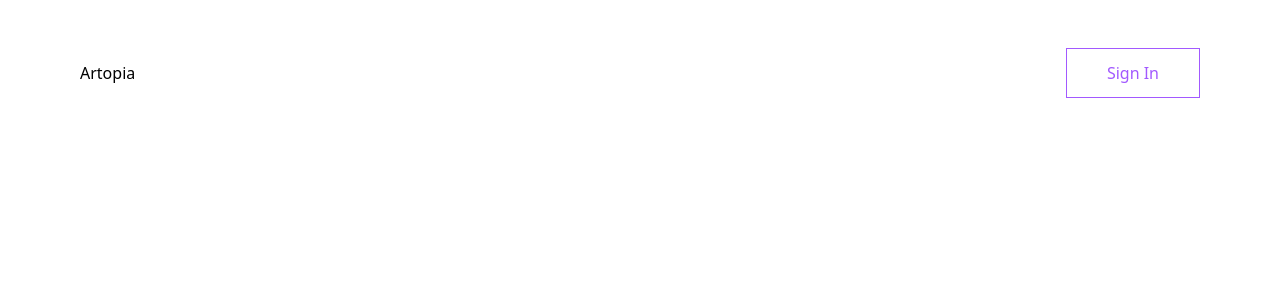
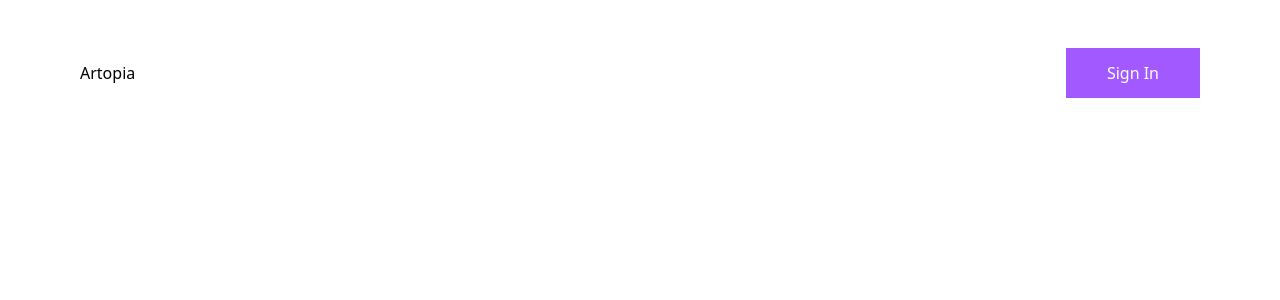
Before and after one commit to zillBoy/ecommerce-app, a Next.js app: page / in a window 1280 px wide. Shown: the top 300 px of the page. Built offline with nearby package versions, Linux system fonts and the light colour scheme.

Commit message:
[feature/homepage-basic-layout] "variant" prop types added

```diff
--- a/src/components/common/Button/Button.tsx
+++ b/src/components/common/Button/Button.tsx
@@ -6,13 +6,14 @@ import { tv } from "tailwind-variants";
 
 type Props = {
   text: string;
+  variant: string;
 };
 
 const button = tv({
   base: "bg-primary text-white border border-primary",
   variants: {
     type: {
-      contained: "bg-primary text-white",
+      contained: "bg-primary text-white hover:bg-primaryDark",
       outline: "bg-transparent text-primary",
     },
   },
@@ -28,5 +29,9 @@ const button = tv({
 });
 
 export const Button = ({ text, variant }: Props) => {
-  return <button className={button({ type: "outline" })}>{text}</button>;
+  return <button className={button({ type: variant })}>{text}</button>;
 };
+
+Button.defaultProps = {
+  variant: "contained",
+};
```
